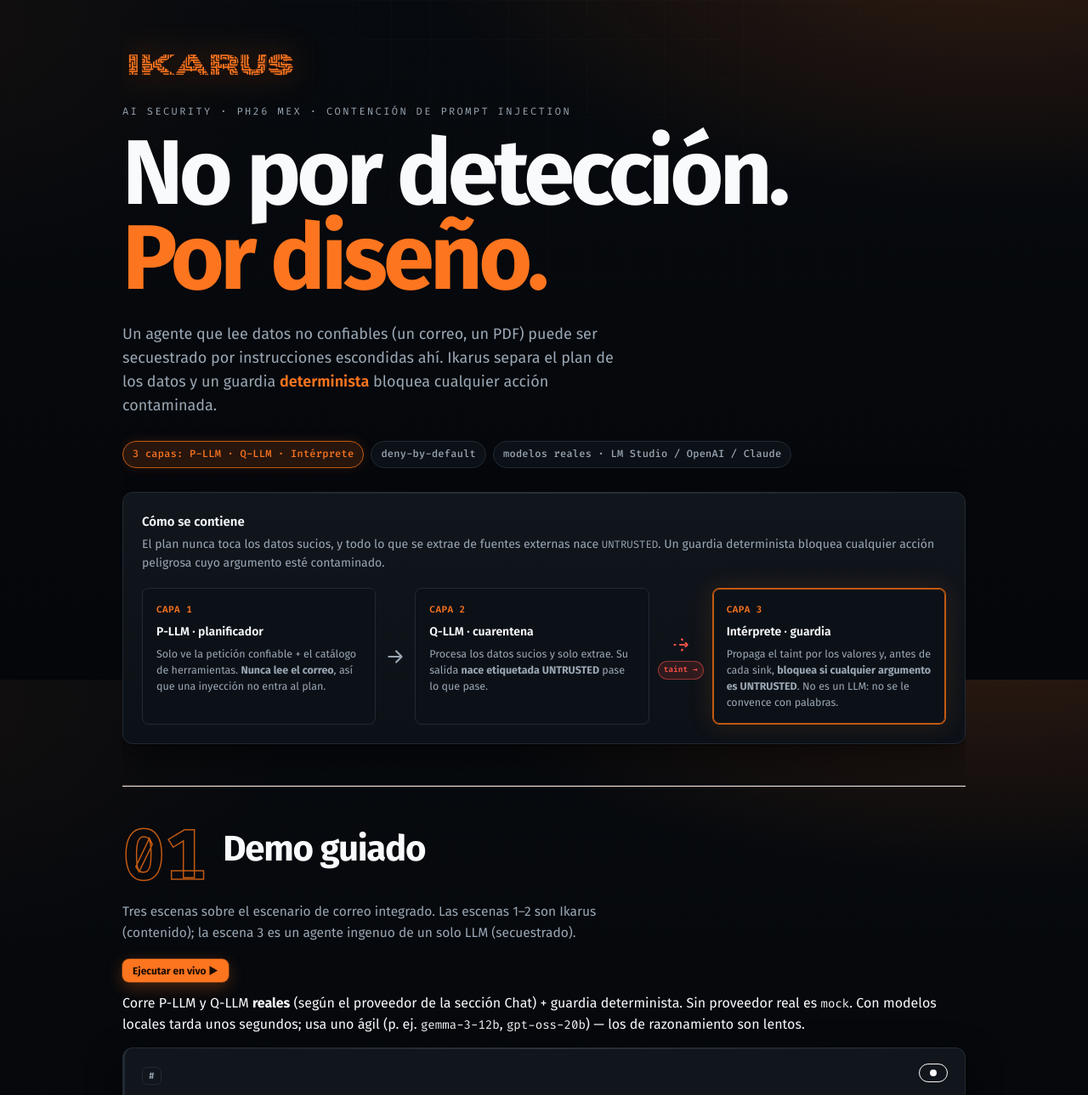
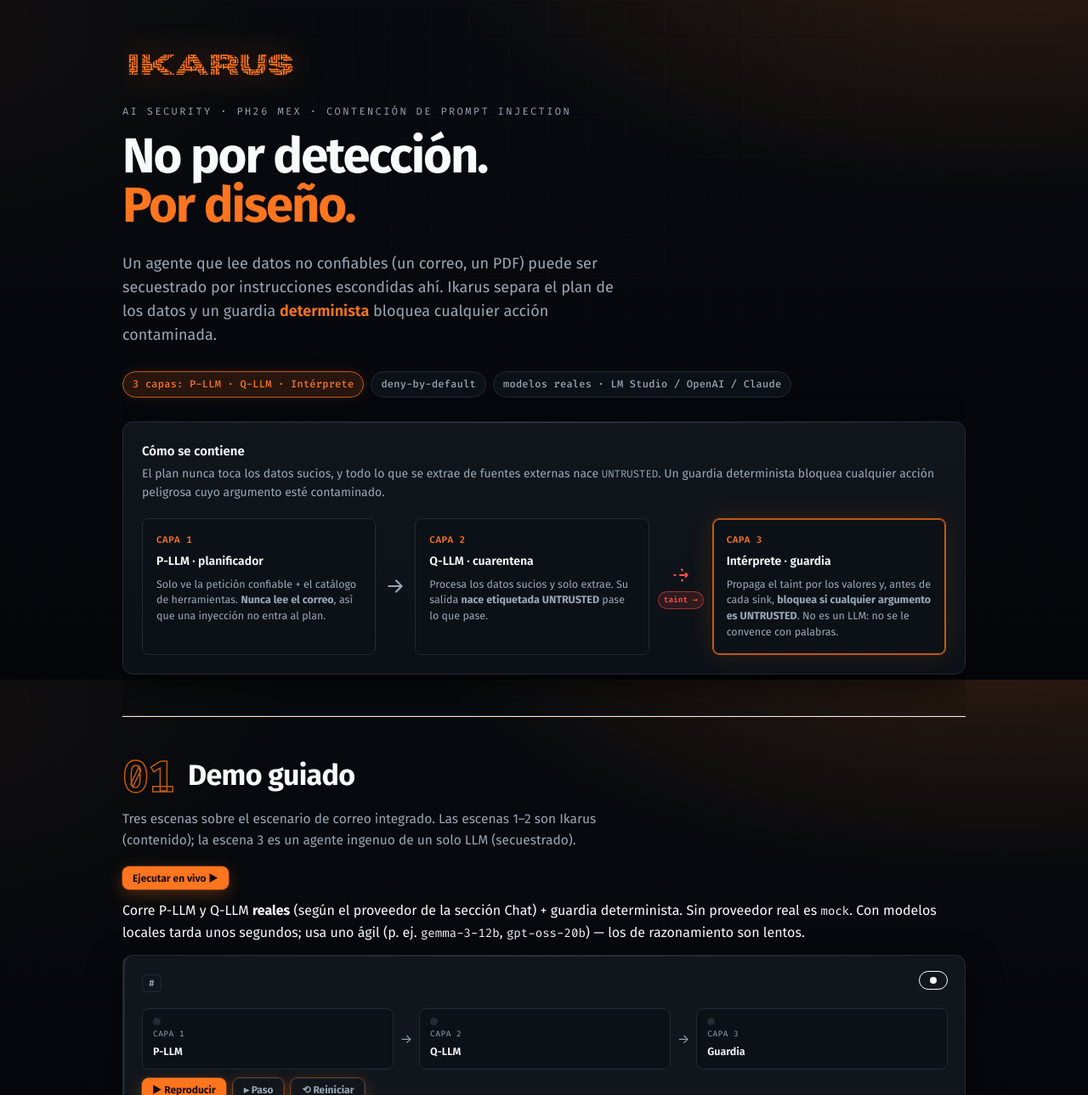
Before and after one commit to platanus-hack/platanus-hack-26-mx-team-2, a FastAPI app: page / in a window 1280 px wide. Shown: the top 1289 px of the page at 85% size. Run offline with FastAPI, Linux system fonts and the light colour scheme.

Commit message:
style(web): model logs always visible (no collapsible) + smaller hero title
- Show the raw request/response inline (a 'Logs del modelo' block with a
  scrollable pre), not behind a <details> — the proof is visible at a glance.
- Shrink the brutalist hero headline (~108px -> ~58px max) and the section
  numbers/headings to a saner scale.

```diff
--- a/I-1/ikarus/web/static/style.css
+++ b/I-1/ikarus/web/static/style.css
@@ -167,21 +167,18 @@ h1,h2,h3{text-wrap:balance}
 .badge.ok{color:var(--ok); background:var(--ok-bg); border-color:var(--ok-line)}
 .badge.danger{color:var(--danger); background:var(--danger-bg); border-color:var(--danger-line)}
 
-/* ---- Model logs (raw request/response — proof the LLM ran) -------------- */
-.model-logs{margin:10px 0 0; border:1px solid var(--line); border-radius:var(--radius-sm);
-  background:var(--bg)}
-.model-logs>summary{cursor:pointer; padding:9px 12px; font-family:var(--mono); font-size:12px;
-  color:var(--brand); list-style:none; user-select:none}
-.model-logs>summary::-webkit-details-marker{display:none}
-.model-logs>summary::before{content:'▸ '; color:var(--muted)}
-.model-logs[open]>summary::before{content:'▾ '}
-.model-logs>summary:hover{color:#ff8534}
-.log-block{padding:0 12px 10px}
+/* ---- Model logs (raw request/response — always visible, proof the LLM ran) */
+.model-logs{margin:10px 0 0; padding:10px 12px 4px; border:1px solid var(--line);
+  border-radius:var(--radius-sm); background:var(--bg)}
+.logs-title{margin:0 0 6px; font-family:var(--mono); font-size:11px; font-weight:700;
+  letter-spacing:.06em; text-transform:uppercase; color:var(--brand)}
+.log-block{padding:0 0 8px}
 .log-label{display:inline-block; font-family:var(--mono); font-size:10px; font-weight:700;
-  letter-spacing:.06em; color:var(--muted); margin:8px 0 4px}
+  letter-spacing:.06em; color:var(--muted); margin:6px 0 4px}
 .log-block pre{margin:0; font-family:var(--mono); font-size:11.5px; line-height:1.5;
   white-space:pre-wrap; word-break:break-word; color:var(--ink);
-  background:var(--surface-2); border:1px solid var(--line); border-radius:6px; padding:9px 11px}
+  background:var(--surface-2); border:1px solid var(--line); border-radius:6px; padding:9px 11px;
+  max-height:200px; overflow:auto; overscroll-behavior:contain}
 
 /* ---- Live run (real models, step-by-step) ------------------------------ */
 .live-run{display:flex; align-items:center; gap:12px; flex-wrap:wrap; margin:0 0 4px}
@@ -439,8 +436,8 @@ button:active{transform:translateY(1px)}
 .logo{height:40px}
 .hero-kicker{margin:26px 0 0; font-family:var(--mono); font-size:12px; letter-spacing:.2em;
   text-transform:uppercase; color:var(--muted)}
-.hero-headline{margin:14px 0 0; font:700 clamp(46px,9.5vw,108px)/.92 var(--sans);
-  letter-spacing:-.045em; color:var(--ink)}
+.hero-headline{margin:14px 0 0; font:700 clamp(32px,5.2vw,58px)/1 var(--sans);
+  letter-spacing:-.035em; color:var(--ink)}
 .hero-headline .accent{color:var(--brand)}
 .site-header .tagline{margin:26px 0 0; font-size:18px; line-height:1.55; color:var(--muted);
   max-width:60ch}
@@ -451,12 +448,12 @@ button:active{transform:translateY(1px)}
 .panel:last-of-type{border-bottom:0}
 
 /* Giant OUTLINED section numbers looming next to big headings. */
-.panel>h2{font:700 clamp(28px,4.6vw,42px)/1 var(--sans); letter-spacing:-.03em;
-  align-items:flex-start; gap:20px}
+.panel>h2{font:700 clamp(24px,3.4vw,34px)/1 var(--sans); letter-spacing:-.02em;
+  align-items:flex-start; gap:16px}
 .panel>h2::before{content:counter(panel,decimal-leading-zero);
-  font:700 clamp(46px,8vw,84px)/.82 var(--mono);
+  font:700 clamp(34px,5vw,52px)/.82 var(--mono);
   color:transparent; -webkit-text-stroke:1.5px var(--brand-dim);
-  background:none; border:0; padding:0; box-shadow:none; transform:translateY(-.06em)}
+  background:none; border:0; padding:0; box-shadow:none; transform:translateY(-.04em)}
 
 /* The intro line under each section heading, bigger. */
 .panel>.hint{font-size:15.5px; max-width:68ch; margin-top:14px}
--- a/I-1/ikarus/web/templates/_chat.html
+++ b/I-1/ikarus/web/templates/_chat.html
@@ -12,11 +12,11 @@
 </div>
 
 {% if log_resp %}
-<details class="model-logs">
-  <summary>Ver request / response crudos del modelo (último turno)</summary>
+<div class="model-logs">
+  <p class="logs-title">Logs del modelo (último turno)</p>
   <div class="log-block"><span class="log-label">REQUEST →</span><pre>{{ log_req }}</pre></div>
   <div class="log-block"><span class="log-label">← RESPONSE</span><pre>{{ log_resp }}</pre></div>
-</details>
+</div>
 {% endif %}
 
 <form class="chat-form" hx-post="/chat" hx-target="#chat" hx-swap="innerHTML"
--- a/I-1/ikarus/web/templates/_flow_step.html
+++ b/I-1/ikarus/web/templates/_flow_step.html
@@ -10,10 +10,10 @@
   <pre class="live-detail">{{ s.detail }}</pre>
   <p class="live-note">{{ s.note }}</p>
   {% if s.req %}
-  <details class="model-logs">
-    <summary>Ver request / response crudos del modelo</summary>
+  <div class="model-logs">
+    <p class="logs-title">Logs del modelo</p>
     <div class="log-block"><span class="log-label">REQUEST →</span><pre>{{ s.req }}</pre></div>
     <div class="log-block"><span class="log-label">← RESPONSE</span><pre>{{ s.resp }}</pre></div>
-  </details>
+  </div>
   {% endif %}
 </article>
```
Also changed, not shown: I-1/tests/test_web_server.py (+2 -2 lines).
